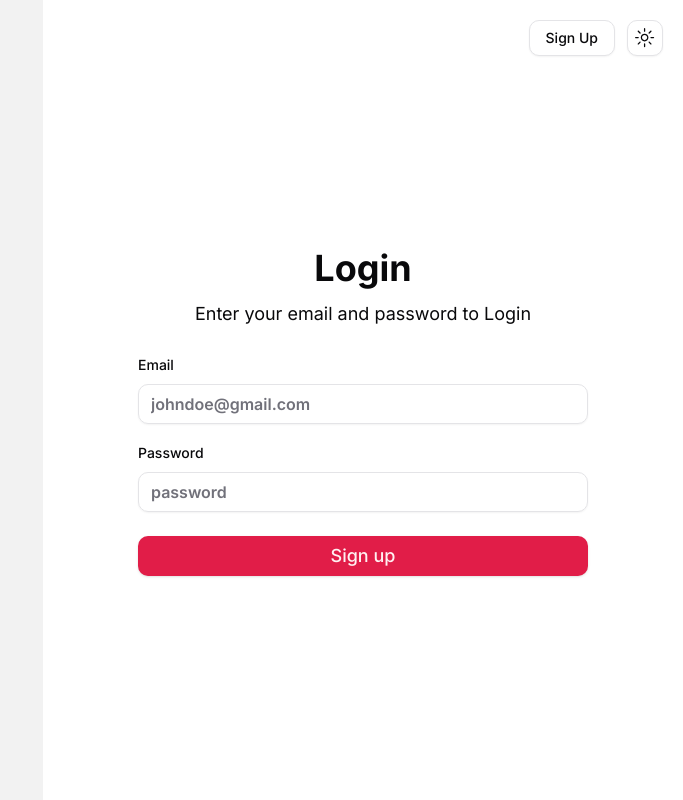
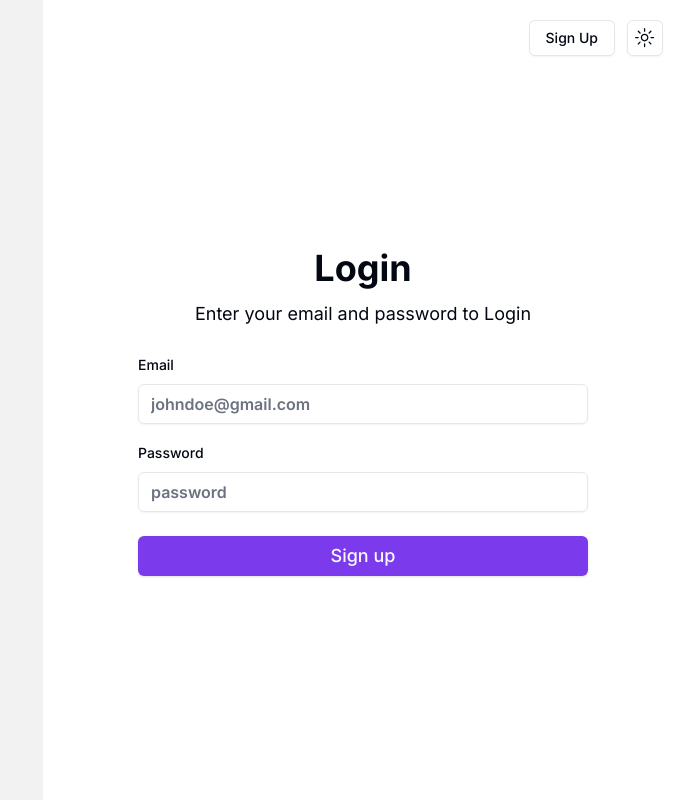
Before and after one commit to heyyakash/zenmd, a Next.js app in the folder frontend/: page /login in a window 1280 px wide. Shown: the whole page, without its empty margins (597-1280 px from the left). Built offline with nearby package versions, Linux system fonts and the light colour scheme.

Commit message:
changed color

```diff
--- a/frontend/styles/globals.css
+++ b/frontend/styles/globals.css
@@ -9,49 +9,50 @@
 @layer base {
   :root {
     --background: 0 0% 100%;
-    --foreground: 240 10% 3.9%;
+    --foreground: 224 71.4% 4.1%;
     --card: 0 0% 100%;
-    --card-foreground: 240 10% 3.9%;
+    --card-foreground: 224 71.4% 4.1%;
     --popover: 0 0% 100%;
-    --popover-foreground: 240 10% 3.9%;
-    --primary: 346.8 77.2% 49.8%;
-    --primary-foreground: 355.7 100% 97.3%;
-    --secondary: 240 4.8% 95.9%;
-    --secondary-foreground: 240 5.9% 10%;
-    --muted: 240 4.8% 95.9%;
-    --muted-foreground: 240 3.8% 46.1%;
-    --accent: 240 4.8% 95.9%;
-    --accent-foreground: 240 5.9% 10%;
+    --popover-foreground: 224 71.4% 4.1%;
+    --primary: 262.1 83.3% 57.8%;
+    --primary-foreground: 210 20% 98%;
+    --secondary: 220 14.3% 95.9%;
+    --secondary-foreground: 220.9 39.3% 11%;
+    --muted: 220 14.3% 95.9%;
+    --muted-foreground: 220 8.9% 46.1%;
+    --accent: 220 14.3% 95.9%;
+    --accent-foreground: 220.9 39.3% 11%;
     --destructive: 0 84.2% 60.2%;
-    --destructive-foreground: 0 0% 98%;
-    --border: 240 5.9% 90%;
-    --input: 240 5.9% 90%;
-    --ring: 346.8 77.2% 49.8%;
-    --radius: 0.75rem;
+    --destructive-foreground: 210 20% 98%;
+    --border: 220 13% 91%;
+    --input: 220 13% 91%;
+    --ring: 262.1 83.3% 57.8%;
+    --radius: 0.5rem;
   }
 
   .dark {
-    --background: 20 14.3% 4.1%;
-    --foreground: 0 0% 95%;
-    --card: 24 9.8% 10%;
-    --card-foreground: 0 0% 95%;
-    --popover: 0 0% 9%;
-    --popover-foreground: 0 0% 95%;
-    --primary: 346.8 77.2% 49.8%;
-    --primary-foreground: 355.7 100% 97.3%;
-    --secondary: 240 3.7% 15.9%;
-    --secondary-foreground: 0 0% 98%;
-    --muted: 0 0% 15%;
-    --muted-foreground: 240 5% 64.9%;
-    --accent: 12 6.5% 15.1%;
-    --accent-foreground: 0 0% 98%;
+    --background: 224 71.4% 4.1%;
+    --foreground: 210 20% 98%;
+    --card: 224 71.4% 4.1%;
+    --card-foreground: 210 20% 98%;
+    --popover: 224 71.4% 4.1%;
+    --popover-foreground: 210 20% 98%;
+    --primary: 263.4 70% 50.4%;
+    --primary-foreground: 210 20% 98%;
+    --secondary: 215 27.9% 16.9%;
+    --secondary-foreground: 210 20% 98%;
+    --muted: 215 27.9% 16.9%;
+    --muted-foreground: 217.9 10.6% 64.9%;
+    --accent: 215 27.9% 16.9%;
+    --accent-foreground: 210 20% 98%;
     --destructive: 0 62.8% 30.6%;
-    --destructive-foreground: 0 85.7% 97.3%;
-    --border: 240 3.7% 15.9%;
-    --input: 240 3.7% 15.9%;
-    --ring: 346.8 77.2% 49.8%;
+    --destructive-foreground: 210 20% 98%;
+    --border: 215 27.9% 16.9%;
+    --input: 215 27.9% 16.9%;
+    --ring: 263.4 70% 50.4%;
   }
 }
+
 
 
 
```
Also changed, not shown: frontend/components/editor/Editor.tsx (added).
